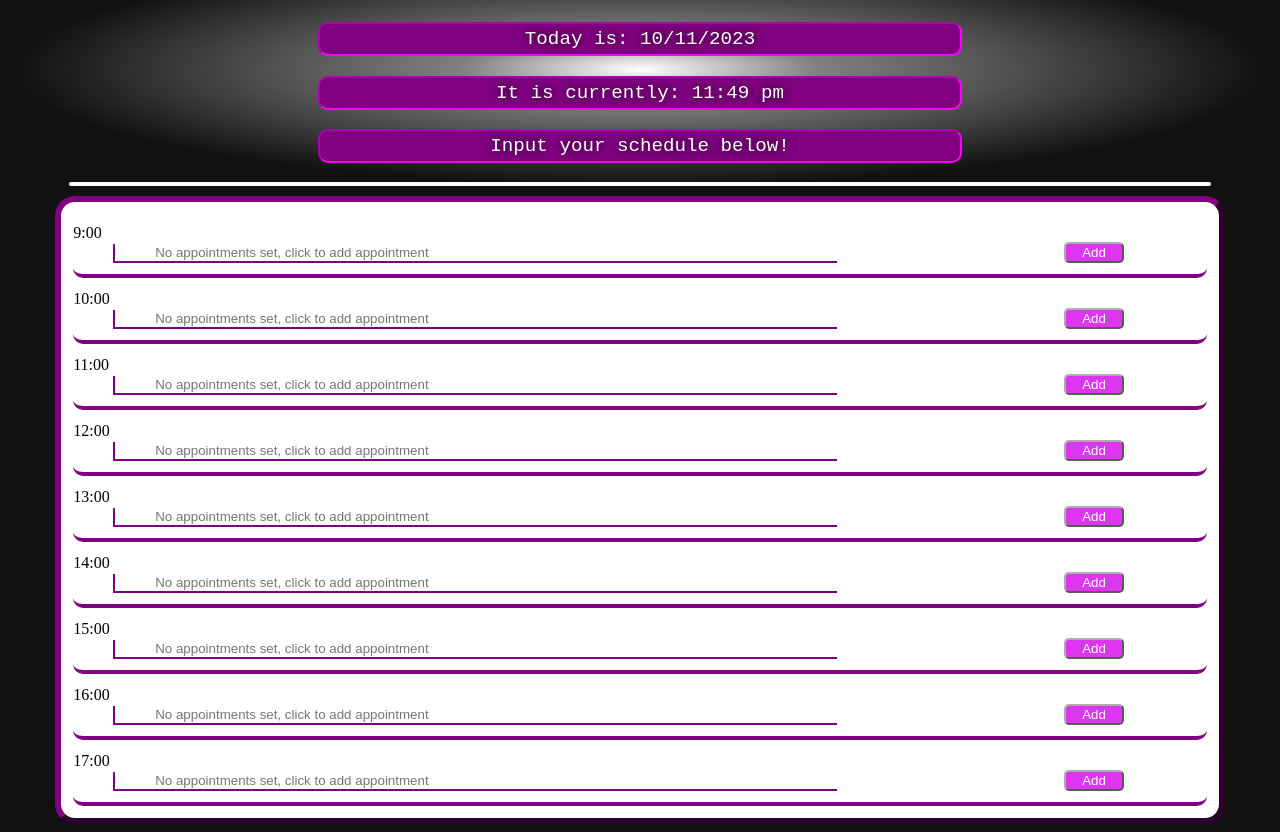
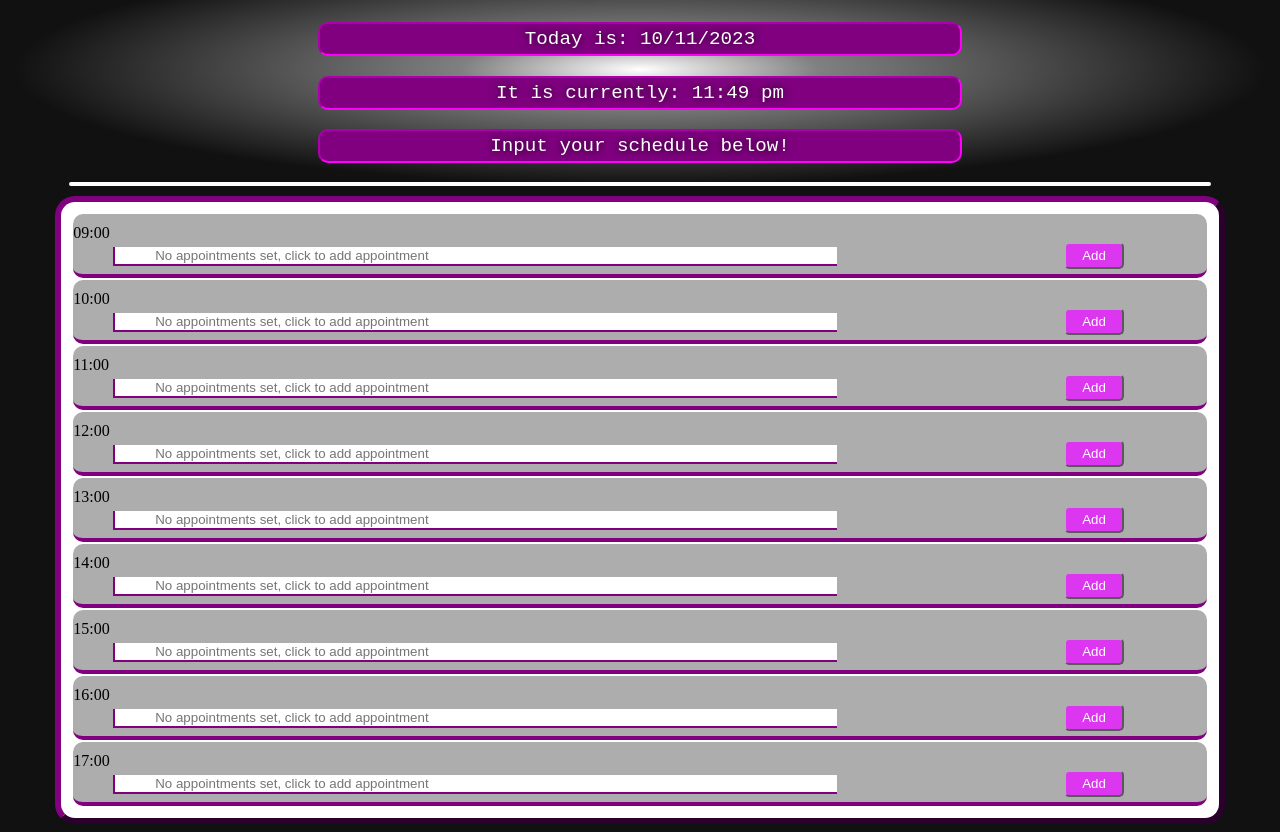
Before and after one commit to Jaycossey/planner-application, a plain HTML site: page index.html in a window 1280 px wide. Shown: the part 91-923 px from the top of the page. Drawn offline with nearby package versions, Linux system fonts and the light colour scheme.

Commit message:
finished functionality, added some custom styles, needs README, needs deployment

```diff
--- a/assets/css/styles.css
+++ b/assets/css/styles.css
@@ -38,7 +38,12 @@ hr {
 
 button {
     color: white;
+    padding: 4px;
     background-color: #DC36F1;
     border: 2px outset #adadad;
     border-radius: 5px;
 }
+
+button:hover {
+    cursor: url('../images/cursor-icon.png'), pointer;
+}
--- a/assets/scripts/scripts.js
+++ b/assets/scripts/scripts.js
@@ -13,6 +13,37 @@ const errorPlace = "Please input an appointment";
 
 // appointment storageArray
 let appointmentArray = [];
+
+
+// Update CSS styles with time block ---------------------------
+function updateCSS() {
+    // set color scheme for li elements
+    let past = "#adadad";
+    let present = "#DC36F1";
+    let future = "white";
+
+    // get current time hour
+    let currentTime = dayjs().format('HH');
+
+    // store all li in temp array
+    let elements = document.querySelectorAll('li');
+
+    // for each element
+    elements.forEach((li) => {
+        // get id
+        let timeBlock = li.id;
+        // if id includes current time
+        if (timeBlock.includes(currentTime)) {
+            li.style.background = present;
+        // else if id is still to come
+        } else if ((timeBlock[0] + timeBlock[1]) > currentTime) {
+            li.style.background = future;
+        // else its in the past
+        } else {
+            li.style.background = past;
+        }
+    })
+}
 
 // Date and Time Functions -------------------------------------
 
@@ -40,9 +71,6 @@ function updateCurrentAppointments() {
     // update array with currently stored apps
     appointmentArray = JSON.parse(localStorage.getItem('appointments'));
 
-    // // logs current array of objects
-    console.log(appointmentArray);
-
     // for each current appointment
     appointmentArray.forEach((object) => {
         let id = '#' + object.time;
@@ -61,10 +89,17 @@ function updateCurrentAppointments() {
 function createTimeSlots() {
     // create for every valid timeslot
     for (let i = 0; i < timeSlotCount; i++) {
+        // dynamically set prefix for id's - makes CSS easier to edit
+        let idPrefix = "";
+        if (i === 0) {
+            idPrefix = "0" + (i + timeSlotCount);
+        } else {
+            idPrefix = i + timeSlotCount;
+        }
         // element and styling
         let element = document.createElement('li');
-        element.textContent = i + timeSlotCount + ":00";
-        element.id = (i + timeSlotCount) + "oclock";
+        element.textContent = idPrefix + ":00";
+        element.id = idPrefix + "oclock";
         element.class = "time-slot";
         element.style.height = "50px";
         element.style.margin = "2px";
@@ -202,3 +237,4 @@ $('button').css('margin-left', '20%');
 displayDate();
 updateTime();
 updateCurrentAppointments();
+updateCSS();
```
Also changed, not shown: assets/images/cursor-icon.png (added).
